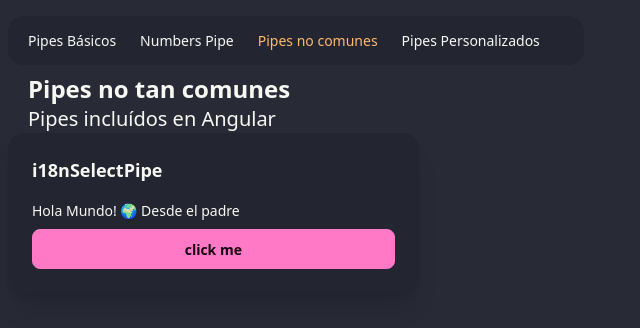
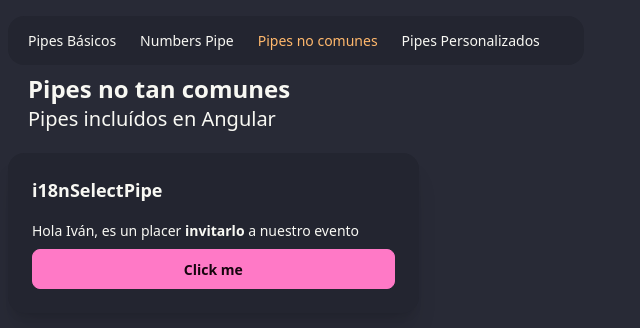
Before and after one commit to Ivanlopez-dev/pipes-app, an Angular app: page /uncommon in a window 1280 px wide. Shown: the top 328 px of the page, without its empty margins (0-640 px from the left). Built offline with nearby package versions, Linux system fonts and the light colour scheme.

Commit message:
add: ⚡ i18nSelect pipe

```diff
--- a/src/app/pages/uncommon-page/uncommon-page.component.html
+++ b/src/app/pages/uncommon-page/uncommon-page.component.html
@@ -1,12 +1,15 @@
-<section class="mx-5">
+<section class="mx-5 mb-5">
   <h1 class="text-2xl font-bold">Pipes no tan comunes</h1>
   <h3 class="text-xl font-thin">Pipes incluídos en Angular</h3>
 </section>
 
 <div class="grid grid-cols-1 md:grid-cols-2 xl:grid-cols-3 gap-4">
   <app-card title="i18nSelectPipe">
-    <p>Hola Mundo! 🌍 Desde el padre</p>
+    <p>
+      Hola {{ client().name }}, es un placer
+      <strong>{{ client().gender | i18nSelect : invitationMap }}</strong> a nuestro evento
+    </p>
 
-    <button class="btn btn-primary">click me</button>
+    <button (click)="changeClient()" class="btn btn-primary">Click me</button>
   </app-card>
 </div>
--- a/src/app/pages/uncommon-page/uncommon-page.component.ts
+++ b/src/app/pages/uncommon-page/uncommon-page.component.ts
@@ -1,9 +1,43 @@
-import { Component } from '@angular/core';
+import { Component, signal } from '@angular/core';
+import { I18nSelectPipe } from '@angular/common';
+
 import { CardComponent } from "../../components/card/card.component";
+
+const client1 = {
+  name: 'Iván',
+  gender: 'male',
+  age: 30,
+  address: 'Lugo, Galicia',
+};
+
+const client2 = {
+  name: 'Marta',
+  gender: 'female',
+  age: 37,
+  address: 'Under Ground, Wonderland'
+};
 
 @Component({
   selector: 'app-uncommon-page',
-  imports: [CardComponent],
+  imports: [CardComponent, I18nSelectPipe],
   templateUrl: './uncommon-page.component.html',
 })
-export default class UncommonPageComponent { }
+export default class UncommonPageComponent {
+
+  // i18n Select
+  client = signal(client1);
+
+  invitationMap = {
+    male: 'invitarlo',
+    female: 'invitarla',
+  };
+
+  changeClient() {
+    if (this.client() === client1) {
+      this.client.set(client2)
+      return;
+    }
+
+    this.client.set(client1);
+  }
+}
```
